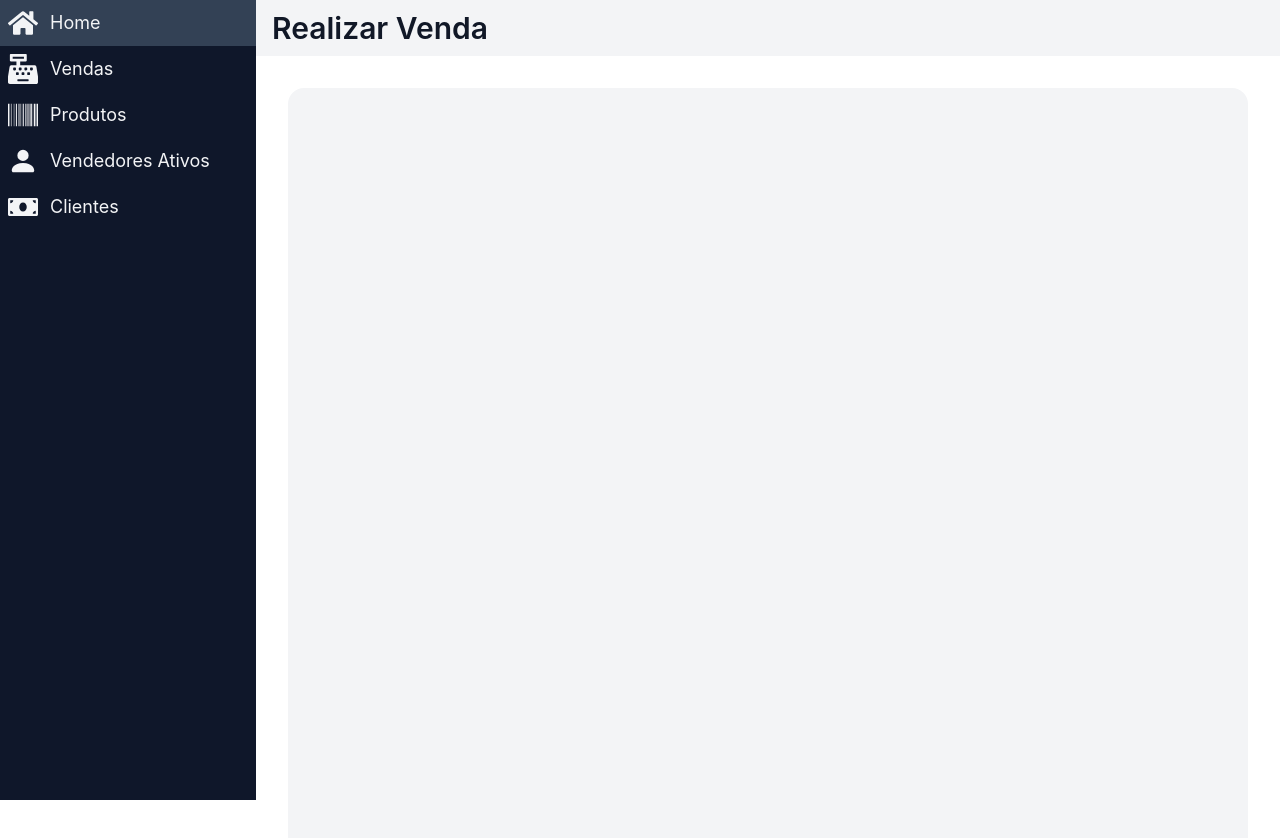
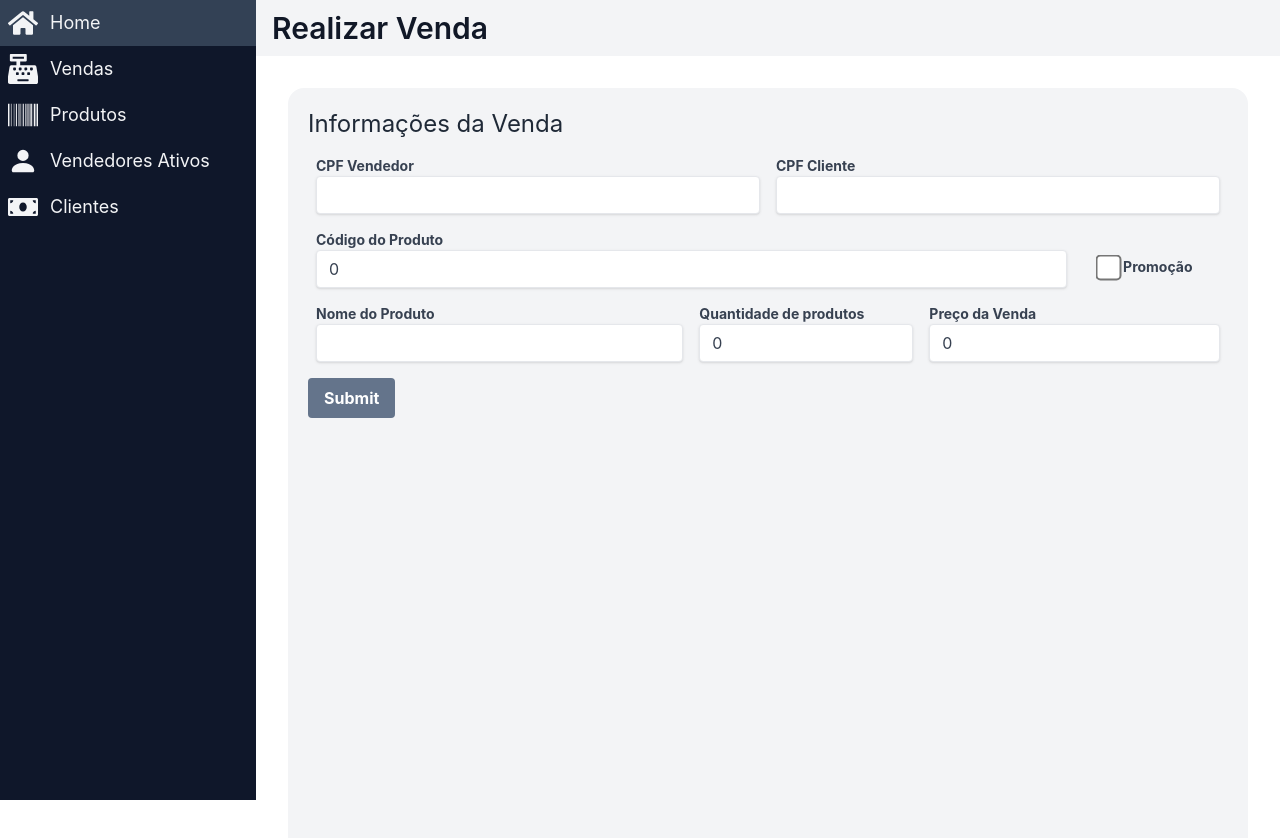
Before and after one commit to brunomariz/lab_engsoft, a Next.js app in the folder frontend/: page /vendas/vender in a window 1280 px wide. Shown: the top 838 px of the page. Built offline with nearby package versions, Linux system fonts and the light colour scheme.

Commit message:
feat: sales page

```diff
--- /dev/null
+++ b/frontend/components/Forms/VendaForm/VendaForm.tsx
@@ -0,0 +1,84 @@
+import { Form, Formik } from "formik";
+import React from "react";
+import {
+  IVendaValidation,
+  vendaValidation,
+} from "../../../validation/venda/vendaValidation";
+import Input from "../../Input/Input";
+
+type Props = {};
+
+function VendaForm({}: Props) {
+  const initialValues: IVendaValidation = {
+    cpf_cliente: "",
+    cpf_vendedor: "",
+    codigo_produto: 0,
+    em_promocao: false,
+    nome_produto: "",
+    preco_venda: 0,
+    quantidade_produto: 0,
+  };
+  const handleSubmit = (values: IVendaValidation) => {
+    console.log(values);
+  };
+  return (
+    <div>
+      <h2 className="">Informações da Venda</h2>
+      <Formik
+        initialValues={initialValues}
+        onSubmit={(values, actions) => {
+          handleSubmit(values);
+          actions.setSubmitting(false);
+        }}
+        validationSchema={vendaValidation}
+      >
+        <Form>
+          <div className="grid grid-cols-2">
+            <Input label="CPF Vendedor" name="cpf_vendedor"></Input>
+            <Input label="CPF Cliente" name="cpf_cliente"></Input>
+          </div>
+          <div className="grid grid-cols-12">
+            <div className="col-span-10">
+              <Input label="Código do Produto" name="codigo_produto"></Input>
+            </div>
+            <div className="h-full flex items-center justify-center col-span-2">
+              <input
+                name="em_promocao"
+                type="checkbox"
+                className="scale-[2]"
+              ></input>
+              <label
+                className="p-2 text-gray-700 text-sm font-bold"
+                htmlFor="em_promocao"
+              >
+                Promoção
+              </label>
+            </div>
+          </div>
+          <div className="grid grid-cols-12">
+            <div className="col-span-5">
+              <Input label="Nome do Produto" name="nome_produto"></Input>
+            </div>
+            <div className="col-span-3">
+              <Input
+                label="Quantidade de produtos"
+                name="quantidade_produto"
+              ></Input>
+            </div>
+            <div className="col-span-4">
+              <Input label="Preço da Venda" name="preco_venda"></Input>
+            </div>
+          </div>
+          <button
+            className="bg-slate-500 hover:bg-slate-700 text-white font-bold py-2 px-4 rounded focus:outline-none focus:shadow-outline"
+            type="submit"
+          >
+            Submit
+          </button>
+        </Form>
+      </Formik>
+    </div>
+  );
+}
+
+export default VendaForm;
--- /dev/null
+++ b/frontend/components/Input/Input.tsx
@@ -0,0 +1,31 @@
+import { ErrorMessage, useField } from "formik";
+
+type InputProps = { name: string; label: string; [x: string]: unknown };
+
+const Input = ({ name, label, ...props }: InputProps) => {
+  const [field, meta] = useField(name);
+  return (
+    <div className="mb-4 mx-2">
+      <label
+        className="block text-gray-700 text-sm font-bold"
+        htmlFor={field.name}
+      >
+        {label}
+      </label>
+      <input
+        className={`${
+          meta.error && meta.touched ? "border-red-500" : ""
+        } shadow appearance-none border rounded w-full py-2 px-3 text-gray-700 leading-tight focus:outline-none focus:shadow-outline`}
+        {...field}
+        {...props}
+      />
+      <ErrorMessage
+        name={field.name}
+        component="div"
+        className="text-red-500 text-xs"
+      />
+    </div>
+  );
+};
+
+export default Input;
--- a/frontend/components/Login/Login.tsx
+++ b/frontend/components/Login/Login.tsx
@@ -12,39 +12,12 @@ import {
 import { object, string, ref } from "yup";
 import { loginValidation } from "../../validation/login/loginValidation";
 import { useRouter } from "next/router";
+import Input from "../Input/Input";
 
 interface LoginFormValues {
   username: string;
   password: string;
 }
-
-type InputProps = { name: string; label: string; [x: string]: unknown };
-
-const Input = ({ name, label, ...props }: InputProps) => {
-  const [field, meta] = useField(name);
-  return (
-    <div className="mb-4">
-      <label
-        className="block text-gray-700 text-sm font-bold"
-        htmlFor={field.name}
-      >
-        {label}
-      </label>
-      <input
-        className={`${
-          meta.error && meta.touched ? "border-red-500" : ""
-        } shadow appearance-none border rounded w-full py-2 px-3 text-gray-700 leading-tight focus:outline-none focus:shadow-outline`}
-        {...field}
-        {...props}
-      />
-      <ErrorMessage
-        name={field.name}
-        component="div"
-        className="text-red-500 text-xs"
-      />
-    </div>
-  );
-};
 
 type Props = {};
 
--- a/frontend/pages/vendas/index.tsx
+++ b/frontend/pages/vendas/index.tsx
@@ -1,5 +1,5 @@
 import React from "react";
-import { FaList } from "react-icons/fa";
+import { FaCashRegister, FaList } from "react-icons/fa";
 import LinkCard from "../../components/LinkCard/LinkCard";
 import CardList from "../../components/CardList/CardList";
 import SidebarLayout from "../../components/SidebarLayout/SidebarLayout";
@@ -9,14 +9,15 @@ type Props = {};
 function Vendas({}: Props) {
   return (
     <SidebarLayout title="Vendas">
+      <h2>O que você deseja fazer?</h2>
       <CardList>
         <LinkCard
           label="Realizar Venda"
-          icon={<FaList size={40}></FaList>}
+          icon={<FaCashRegister size={40}></FaCashRegister>}
           route="/vendas/vender"
         ></LinkCard>
         <LinkCard
-          label="Lista de Vendas"
+          label="Listar Vendas"
           icon={<FaList size={40}></FaList>}
           route="/vendas/lista"
         ></LinkCard>
--- a/frontend/pages/vendas/vender.tsx
+++ b/frontend/pages/vendas/vender.tsx
@@ -1,10 +1,15 @@
 import React from "react";
+import VendaForm from "../../components/Forms/VendaForm/VendaForm";
 import SidebarLayout from "../../components/SidebarLayout/SidebarLayout";
 
 type Props = {};
 
 function Vender({}: Props) {
-  return <SidebarLayout title="Realizar Venda"></SidebarLayout>;
+  return (
+    <SidebarLayout title="Realizar Venda">
+      <VendaForm></VendaForm>
+    </SidebarLayout>
+  );
 }
 
 export default Vender;
--- a/frontend/styles/globals.css
+++ b/frontend/styles/globals.css
@@ -14,7 +14,7 @@ h1 {
 }
 
 h2 {
-  @apply text-2xl text-gray-800 leading-8;
+  @apply text-2xl text-gray-800 leading-8 mb-4;
 }
 
 h3 {
--- /dev/null
+++ b/frontend/validation/venda/vendaValidation.ts
@@ -0,0 +1,21 @@
+import { object, string, ref, number, bool } from "yup";
+
+export interface IVendaValidation {
+  cpf_cliente: string;
+  cpf_vendedor: string;
+  codigo_produto: number;
+  nome_produto: string;
+  quantidade_produto: number;
+  em_promocao: boolean;
+  preco_venda: number;
+}
+
+export const vendaValidation = object().shape({
+  cpf_cliente: string(),
+  cpf_vendedor: string().required("Campo obrigatório"),
+  codigo_produto: number().required("Campo obrigatório"),
+  nome_produto: string().required("Campo obrigatório"),
+  quantidade_produto: number().required("Campo obrigatório"),
+  em_promocao: bool(),
+  preco_venda: number().required("Campo obrigatório"),
+});
```
